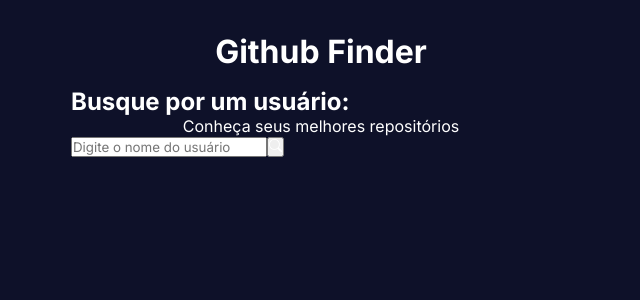
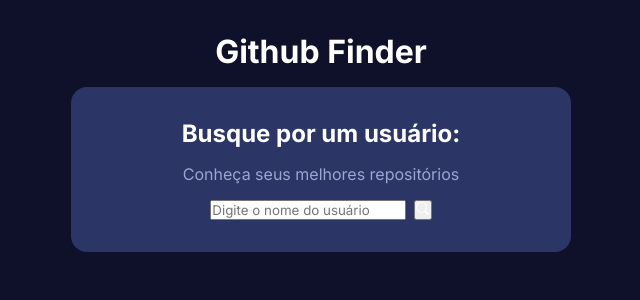
Before and after one commit to leticea/github-finder, a React (Vite) app: page / in a window 1280 px wide. Shown: the top 300 px of the page, without its empty margins (319-959 px from the left). Built offline with nearby package versions, Linux system fonts and the light colour scheme.

Commit message:
editando app.module.css

```diff
--- /dev/null
+++ b/src/components/Search.module.css
@@ -0,0 +1,20 @@
+.search {
+  background-color: #2b3566;
+  padding: 2rem;
+  border-radius: 1rem;
+  display: flex;
+  flex-direction: column;
+  justify-content: center;
+  align-items: center;
+  gap: 1rem;
+  margin-bottom: 1.5rem;
+}
+
+.search p {
+  color: #9da5d1;
+}
+
+.search_container {
+  display: flex;
+  gap: 0.5rem;
+}
--- a/src/components/Search.tsx
+++ b/src/components/Search.tsx
@@ -6,14 +6,16 @@
 
 import { BsSearch } from 'react-icons/bs';
 
+import classes from './Search.module.css';
+
 const Search = ({ loadUser }: SearchProps) => {
   const [userName, setUserName] = useState("");
 
   return (
-    <div>
+    <div className={classes.search}>
       <h2>Busque por um usuário:</h2>
       <p>Conheça seus melhores repositórios</p>
-      <div>
+      <div className={classes.search_container}>
         <input
           type="text"
           placeholder="Digite o nome do usuário"
```
